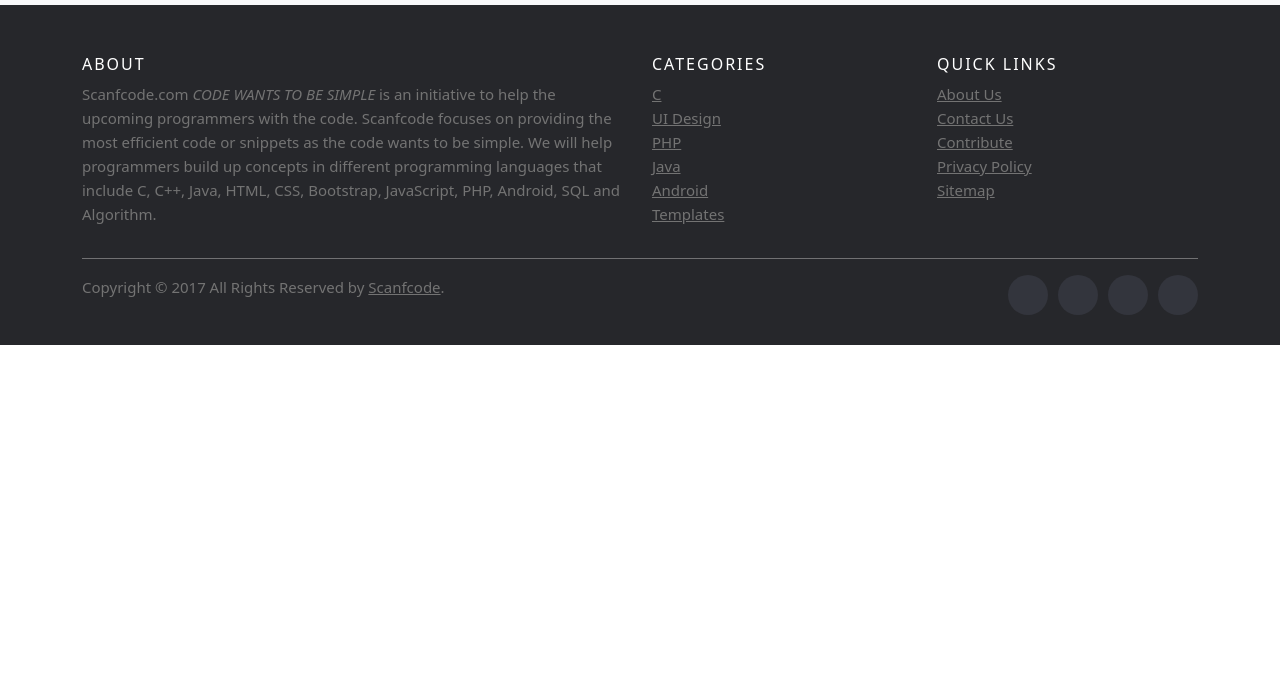
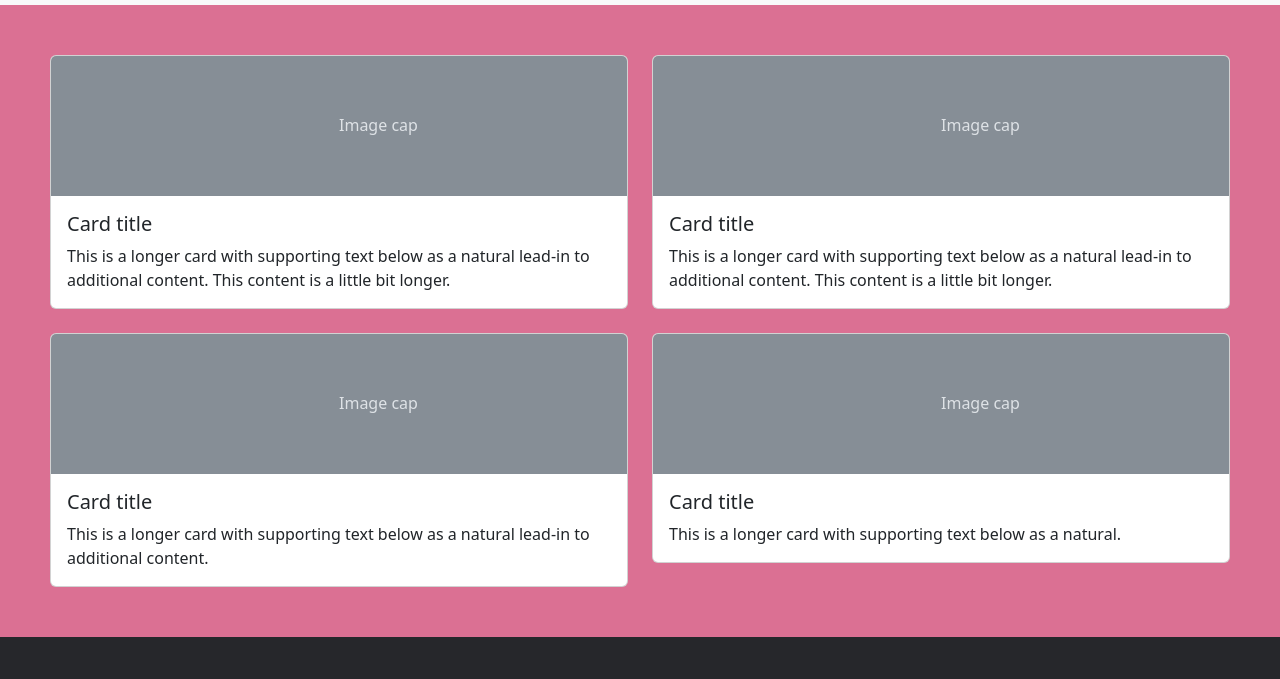
Before and after one commit to Sevdeedd/git, a plain HTML site: page index.html in a window 1280 px wide. Shown: the part 51-730 px from the top of the page. Drawn offline with nearby package versions, Linux system fonts and the light colour scheme.

Commit message:
main eklendi ve rengi değiştirildi

```diff
--- a/assets/css/style.css
+++ b/assets/css/style.css
@@ -1,5 +1,9 @@
-
-
+.main{
+    padding: 50px;
+}
+ .row{
+    background-color: palevioletred;
+ }
 /* footer  */
 .site-footer
 {
--- a/index.html
+++ b/index.html
@@ -45,6 +45,44 @@
         </div>
       </nav>
 
+      <div class="row row-cols-1 row-cols-md-2 g-4 main">
+        <div class="col">
+          <div class="card">
+            <svg class="bd-placeholder-img card-img-top" width="100%" height="140" xmlns="http://www.w3.org/1500/svg" role="img" aria-label="Placeholder: Image cap" preserveAspectRatio="xMidYMid slice" focusable="false"><title>Placeholder</title><rect width="100%" height="100%" fill="#868e96"></rect><text x="50%" y="50%" fill="#dee2e6" dy=".3em">Image cap</text></svg>
+            <div class="card-body">
+              <h5 class="card-title">Card title</h5>
+              <p class="card-text">This is a longer card with supporting text below as a natural lead-in to additional content. This content is a little bit longer.</p>
+            </div>
+          </div>
+        </div>
+        <div class="col">
+          <div class="card">
+            <svg class="bd-placeholder-img card-img-top" width="100%" height="140" xmlns="http://www.w3.org/2000/svg" role="img" aria-label="Placeholder: Image cap" preserveAspectRatio="xMidYMid slice" focusable="false"><title>Placeholder</title><rect width="100%" height="100%" fill="#868e96"></rect><text x="50%" y="50%" fill="#dee2e6" dy=".3em">Image cap</text></svg>
+            <div class="card-body">
+              <h5 class="card-title">Card title</h5>
+              <p class="card-text">This is a longer card with supporting text below as a natural lead-in to additional content. This content is a little bit longer.</p>
+            </div>
+          </div>
+        </div>
+        <div class="col">
+          <div class="card">
+            <svg class="bd-placeholder-img card-img-top" width="100%" height="140" xmlns="http://www.w3.org/1500/svg" role="img" aria-label="Placeholder: Image cap" preserveAspectRatio="xMidYMid slice" focusable="false"><title>Placeholder</title><rect width="100%" height="100%" fill="#868e96"></rect><text x="50%" y="50%" fill="#dee2e6" dy=".3em">Image cap</text></svg>
+            <div class="card-body">
+              <h5 class="card-title">Card title</h5>
+              <p class="card-text">This is a longer card with supporting text below as a natural lead-in to additional content.</p>
+            </div>
+          </div>
+        </div>
+        <div class="col">
+          <div class="card">
+            <svg class="bd-placeholder-img card-img-top" width="100%" height="140" xmlns="http://www.w3.org/1500/svg" role="img" aria-label="Placeholder: Image cap" preserveAspectRatio="xMidYMid slice" focusable="false"><title>Placeholder</title><rect width="100%" height="100%" fill="#868e96"></rect><text x="50%" y="50%" fill="#dee2e6" dy=".3em">Image cap</text></svg>
+            <div class="card-body">
+              <h5 class="card-title">Card title</h5>
+              <p class="card-text">This is a longer card with supporting text below as a natural.</p>
+            </div>
+          </div>
+        </div>
+      </div>
 
         <!-- Site footer -->
     <footer class="site-footer">
```
